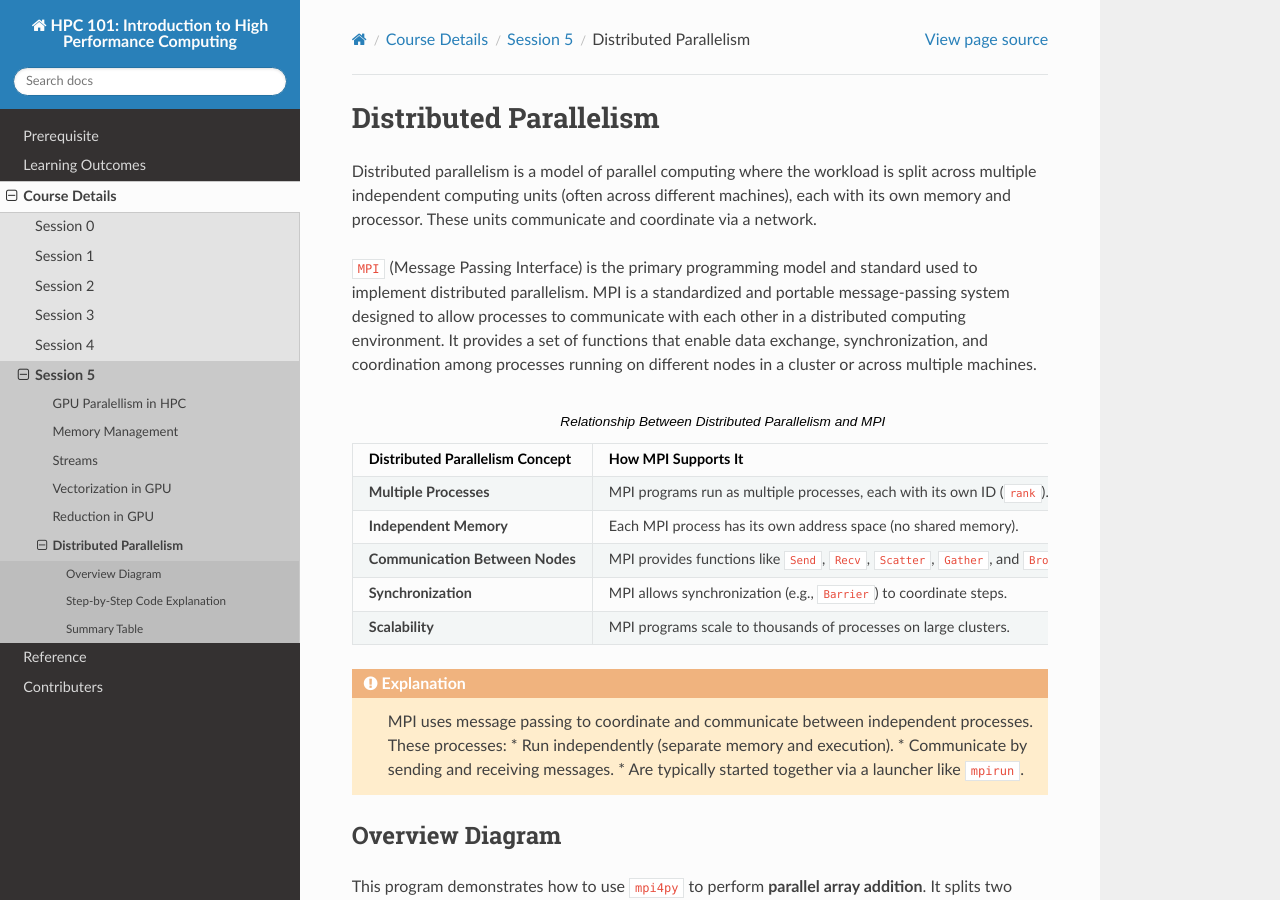
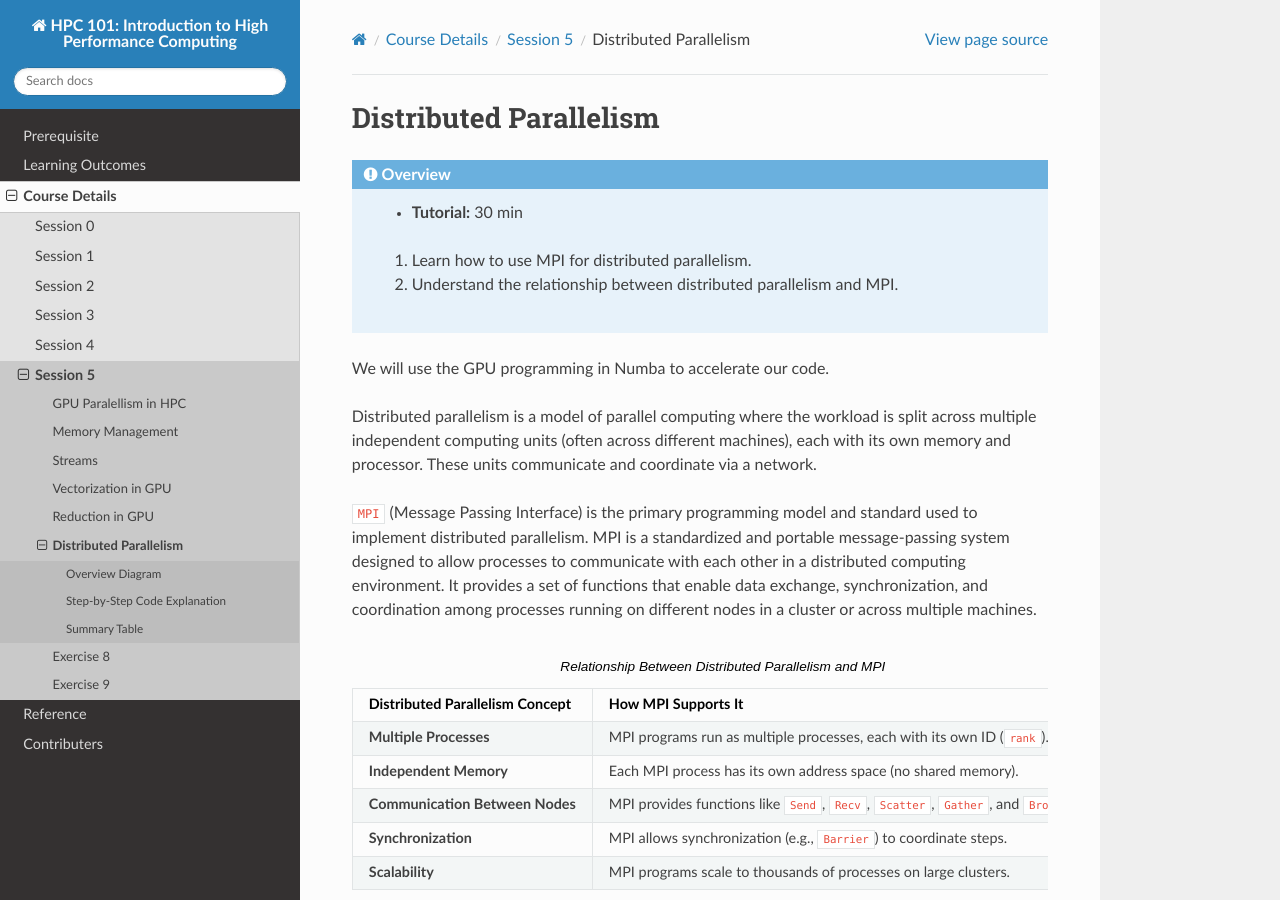
Before and after one commit to matinnuhamunada/hpc101, a Sphinx documentation site: the page built from docs/source/tutorial/session5/distributed_mpi.rst, in a window 1280 px wide and 900 px high. Built offline with Sphinx 7.4.7 and the Read the Docs theme 3.1.0, drawn with Linux system fonts in a browser that asks for light colours; pages that are not in the unit, such as notebooks, are missing from menus.

Commit message:
exercise updated

```diff
--- a/docs/source/tutorial/session4.rst
+++ b/docs/source/tutorial/session4.rst
@@ -11,3 +11,4 @@ Session 4
     session4/parallel.rst
     session4/ufunc.rst
     session4/vectorize.rst
+    session4/exercise.rst
--- a/docs/source/tutorial/session5.rst
+++ b/docs/source/tutorial/session5.rst
@@ -8,3 +8,4 @@ Session 5
     session5/gpu_vect.rst
     session5/gpu_reduction.rst
     session5/distributed_mpi.rst
+    session5/exercise.rst
--- a/docs/source/tutorial/session5/distributed_mpi.rst
+++ b/docs/source/tutorial/session5/distributed_mpi.rst
@@ -1,6 +1,18 @@
 
 Distributed Parallelism
 ----------------------------------------------------
+
+
+.. admonition:: Overview
+   :class: Overview
+
+    * **Tutorial:** 30 min
+
+    #. Learn how to use MPI for distributed parallelism.
+    #. Understand the relationship between distributed parallelism and MPI.
+
+
+We will use the GPU programming in Numba to accelerate our code.
 
 Distributed parallelism is a model of parallel computing where the workload is split across multiple
 independent computing units (often across different machines), each with its own memory and processor.
--- a/docs/source/tutorial/session5/gpu_intro.rst
+++ b/docs/source/tutorial/session5/gpu_intro.rst
@@ -4,7 +4,7 @@ GPU Paralellism in HPC
 .. admonition:: Overview
    :class: Overview
 
-    * **Tutorial:** 20 min
+    * **Tutorial:** 30 min
 
     #. Learn how target GPUs using Numba.
     #. Understand the difference between kernel functions and device functions.
```
Also changed, not shown: docs/source/tutorial/session4/exercise.rst (added, +34 -0 lines), docs/source/tutorial/session5/exercise.rst (added, +45 -0 lines), docs/source/tutorial/session5/figs/jupyter.png (added), 3 other files.
